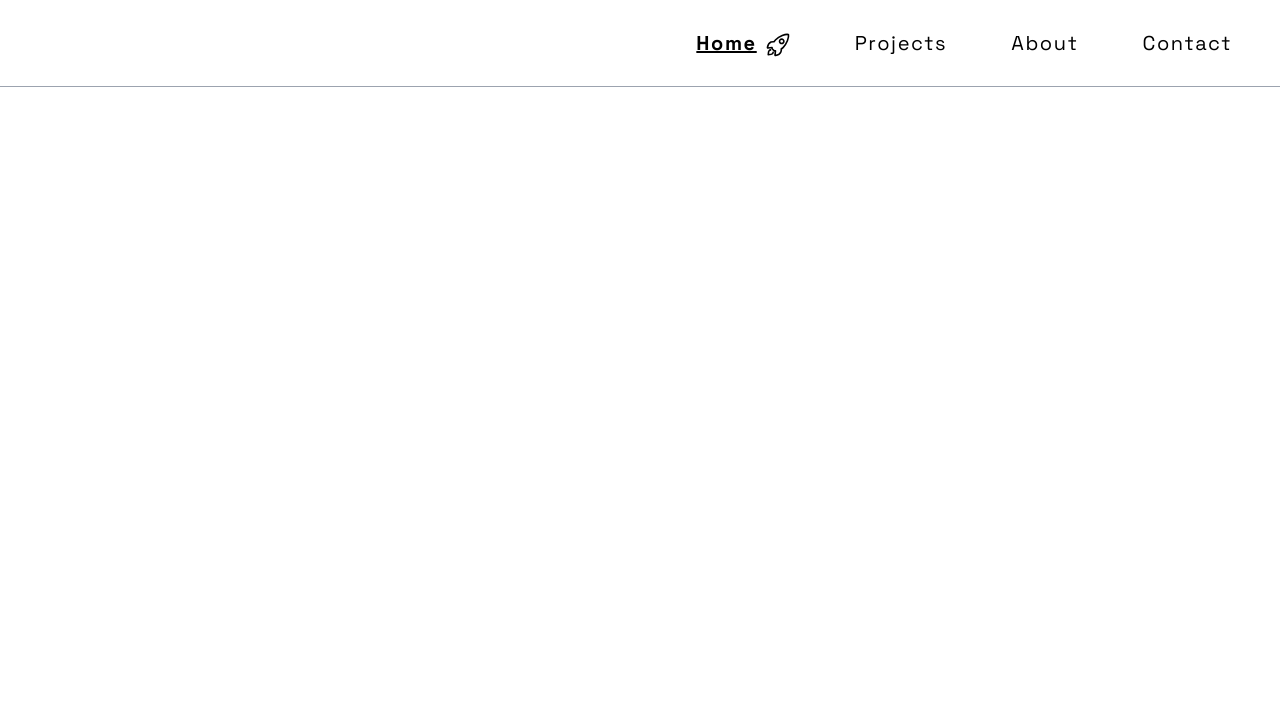
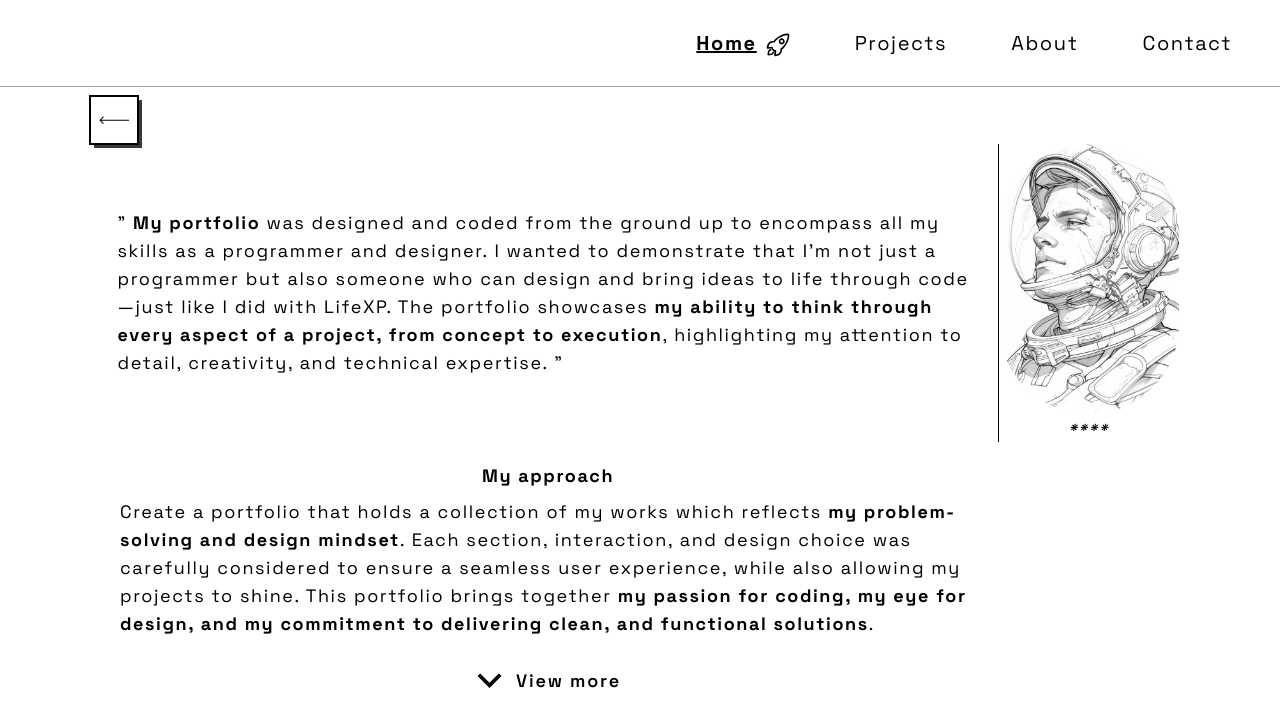
Before and after one commit to TenScoops/Portfolio, a React (Vite) app: page /projects/portfolio in a window 1280 px wide. Shown: the top 726 px of the page. Built offline with nearby package versions, Linux system fonts and the light colour scheme.

Commit message:
removing imaginAI section and adding a portfolio section in the design section

```diff
--- a/src/App.tsx
+++ b/src/App.tsx
@@ -5,10 +5,10 @@ import { Route, BrowserRouter as Router, Routes } from 'react-router-dom';
 import About from "./Components/About";
 import Contact from "./Components/Contact";
 import Home from "./Components/Home";
-import ImaginAi from "./Components/ImaginAI";
 import LifeXP from "./Components/LifeXP";
 import Navbar from "./Components/Navbar";
 import Pomoprogress from "./Components/Pomoprogress";
+import Portfolio from "./Components/Portfolio";
 import Projects from "./Components/Projects";
 
 const App = () => {
@@ -120,7 +120,7 @@ const App = () => {
             {/* secondary routes */}
             <Route path="/projects/lifexp" element={<LifeXP handleSectionClick={handleSectionClick} />} />
             <Route path="/projects/pomoprogress" element={<Pomoprogress handleSectionClick={handleSectionClick} />} />
-            <Route path="/projects/imaginai" element={<ImaginAi handleSectionClick={handleSectionClick} />} />
+            <Route path="/projects/portfolio" element={<Portfolio handleSectionClick={handleSectionClick} />} />
 
           </Routes>
         </div>
--- /dev/null
+++ b/src/Components/Portfolio.tsx
@@ -0,0 +1,117 @@
+import { useState } from 'react';
+import { FaFigma } from "react-icons/fa";
+// import { RiArrowDownDoubleLine } from "react-icons/ri";
+import { RiArrowDownSLine } from "react-icons/ri";
+import { useNavigate } from "react-router-dom";
+import Design from "../assets/design1.png";
+import { ArrowBack } from "../icons";
+import ProjectInfo from './ProjectInfo';
+interface PortfolioProps{
+    handleSectionClick: (section:string)=>void
+}
+const paragraph = () =>{
+    return <p className=''>
+        " <strong>My portfolio</strong> was designed and coded from the ground up to encompass
+        all my skills as a programmer and designer. I wanted to demonstrate that I’m not just a programmer
+        but also someone who can design and bring ideas to life through code—just like I did with LifeXP.
+        The portfolio showcases <strong>my ability to think through every aspect of a project, from concept to
+        execution</strong>, highlighting my attention to detail, creativity, and technical expertise.
+        "
+    </p>
+}
+const approach = () =>{
+    return <p className="">
+                Create a portfolio that holds a collection of my works which reflects <strong>my problem-solving and design mindset</strong>. Each section,
+                interaction, and design choice was carefully considered to ensure a seamless user experience, while
+                also allowing my projects to shine. This portfolio brings together <strong>my passion for coding, my eye for
+                design, and my commitment to delivering clean, and functional solutions</strong>.
+            </p>
+}
+const Portfolio:React.FC<PortfolioProps> = ({handleSectionClick}) =>{
+    const [openMore, setOpenMore] = useState(false)
+    const navigate = useNavigate()
+
+    const handleButtonClick=() =>{
+        navigate("/projects")
+        setTimeout(()=>{
+            handleSectionClick("projects")
+        },50)
+    }
+
+    return(<div className="flex flex-col  items-center xl:h-screen mt-24 mb-20">
+        {/* < div className="fixed top-5 left-5 xl:hidden z-50 p-0 m-0"><RocketIcon2 /></div> */}
+
+         {/* <h1 className="font-bold">Project: LifeXP</h1> */}
+         {/* <div className='flex flex-row items-center'>
+             <p className='max-w-4xl slide-right text-lg'>
+             " <strong>LifeXP</strong> combines gamification with tools for emotional well-being and personal growth. By combining game-like features with resources
+             for self-improvement, it provides a unique way to track and <strong>enhance both mental and physical health</strong>. The app makes self-care engaging and effective,
+             helping users see real progress in their personal development. "
+             </p>
+
+             <img src={helmet} width={280} className='rounded-full slide-left'/>
+         </div> */}
+         <div className="w-[345px] sm:w-[470px] lg:w-[1030px] lg2:w-[1100px] ">
+             <button className="border border-black h-12 w-12 flex items-center justify-center shadow-sharp-sm hover:shadow-sharp-md"
+                     onClick={handleButtonClick}>
+                 <ArrowBack />
+             </button>
+         </div>
+
+             <ProjectInfo paragraph = {paragraph} approach = {approach}/>
+
+         {/* view more button */}
+         <div onClick={()=>{setOpenMore(true)}} className={`${openMore?'hidden':'flex'} flex-row icon-hover3 mt-5 lg:pr-48 space-x-1 fade-in`}>
+             <RiArrowDownSLine size={45}/>
+             <button className='tracking-widest text-lg font-semibold'>View more</button>
+         </div>
+
+         {/* project image/tech/buttons */}
+         <div className= {`${openMore?'flex':'hidden'} flex-col lg:flex-row justify-center items-center w-full mt-6 pr-12 slide-up2`}>
+             <div className="flex flex-col items-center mt-10 border-r border-black px-8">
+                 {/* images */}
+                 <img className="sm:hidden shadow-sharp-md-noborder" src={Design} width={350}/>
+                 <img className="hidden sm:block shadow-sharp-md" src={Design} width={560} />
+             </div>
+             {/* <div className="w-0 h-[440px] border border-black ml-8 mr-8 mt-5 hidden lg:block"></div> */}
+
+                 {/* Technologies */}
+             <div className="flex flex-col items-center lg:items-baseline mt-10 lg:mt-0  space-y-10 px-8">
+
+
+                 <div className="flex flex-col mt-5 items-center lg:items-baseline space-y-3">
+                     <h1 className="font-bold text-lg">Technologies</h1>
+                     <div>
+                        <FaFigma size={30}/>
+                     </div>
+                 </div>
+
+
+                  {/* buttons */}
+                <div className="flex flex-row space-x-8 mt-5">
+
+                     <a href="https://www.figma.com/design/dfBDgU6yZsmd7MM691RsU3/Portfolio-Design-final?node-id=0-1&t=vePDFiSSGaBHwOIt-1"
+                         target="_blank"
+                         rel="noopener noreferrer"
+                         className="flex flex-row items-center justify-center w-14 sm:w-28 h-12 border border-black space-x-2 shadow-sharp-sm hover:shadow-sharp-lg  icon-hover2">
+                             <FaFigma size={25} />
+                             <h1 className="hidden sm:block">Figma</h1>
+                     </a>
+                 </div>
+
+                 {/* for spacing */}
+                 <div className='lg:h-40'>
+
+                 </div>
+                 <div>
+
+                 </div>
+
+
+
+             </div>
+         </div>
+     </div>)
+}
+
+export default Portfolio
--- a/src/Components/Projects.tsx
+++ b/src/Components/Projects.tsx
@@ -1,7 +1,8 @@
 import { useState } from "react";
+import { FaCode } from "react-icons/fa6";
 import { Link } from "react-router-dom";
 import Helmet from "../assets/face.jpg";
-import { AiIcon, Gamepad, ProgressBar } from "../icons";
+import { Gamepad, ProgressBar } from "../icons";
 
 const Projects = ()=> {
     const [section, setSection] = useState<string>("apps")
@@ -42,10 +43,10 @@ const Projects = ()=> {
 
         {section ==="designs"&&
         <div className="flex flex-row space-x-28 mt-8 slide-up">
-            <Link to="/projects/imaginai"
+            <Link to="/projects/portfolio"
                 className="flex flex-row items-center shadow-sharp-lg hover:shadow-sharp-2xl w-80 h-40 sm:w-[480px] sm:h-[200px] rounded-md cursor-pointer shadow-transition duration-200 icon-hover3 bg-white">
-                <div className="pl-16 pr-10"><AiIcon /></div>
-                <h1 className="text-xl font-semibold">ImaginAI</h1>
+                <div className="pl-16 pr-10"><FaCode size={70} /></div>
+                <h1 className="text-xl font-semibold">Portfolio</h1>
                 {/* <h1 className="italic">Click for info on project</h1> */}
             </Link>
 
```
Also changed, not shown: src/assets/design1.png (added).
